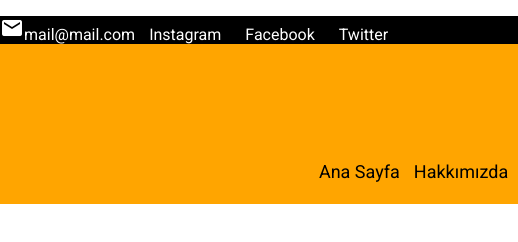
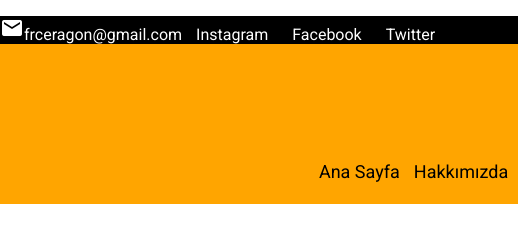
Before and after one commit to EkinoksAhmet/FRC, a plain HTML site: page index.html in a window 1280 px wide. Shown: the full height of the page, 0-518 px from the left. Drawn offline with Linux system fonts and the light colour scheme.

Commit message:
Mail güncellendi

```diff
--- a/index.html
+++ b/index.html
@@ -15,7 +15,7 @@
     <header id="top-top-header">
         <header id="top-header">
             <div id="top-header-content">
-                <span class="material-icons" style="color: white;">mail</span><label style="color: white;">mail@mail.com</label>
+                <span class="material-icons" style="color: white;">mail</span><label style="color: white;">frceragon@gmail.com</label>
                 <a href="#" class="top-header-content-a">Instagram</a>
                 <a href="#" class="top-header-content-a">Facebook</a>
                 <a href="#" class="top-header-content-a">Twitter</a>
```
